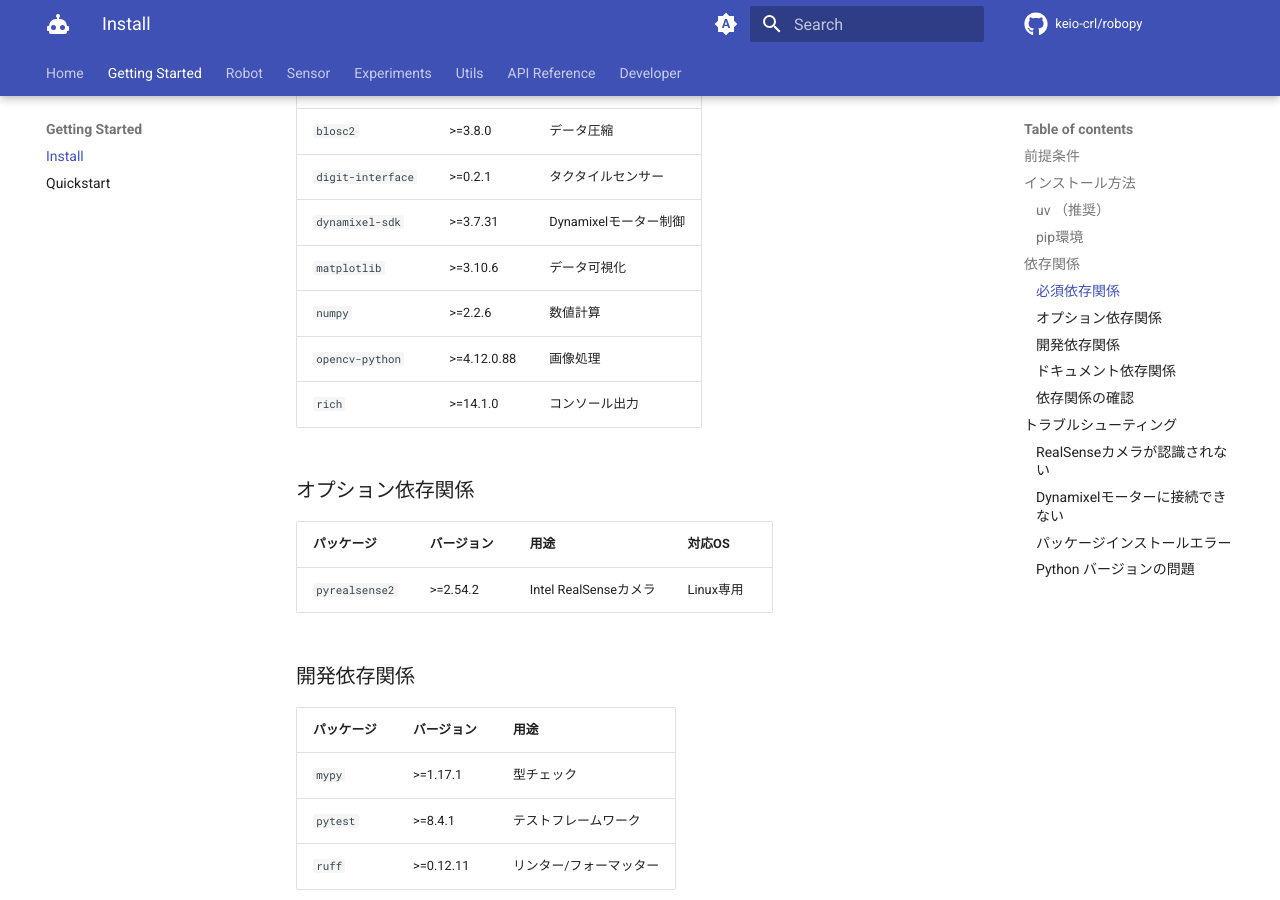
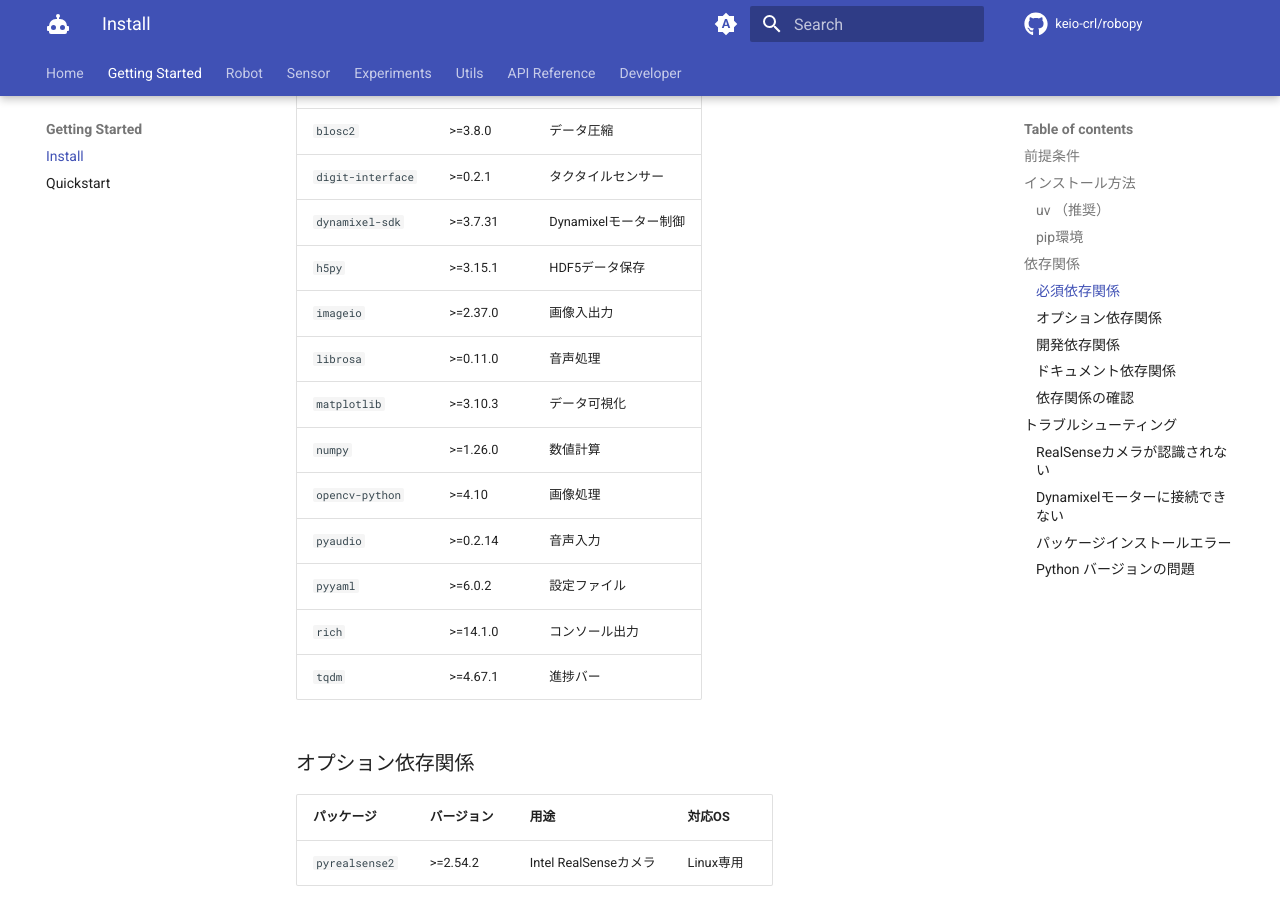
Before and after one commit to keio-crl/robopy, an MkDocs documentation site: the page built from docs/getting-started/installation.md, in a window 1280 px wide and 900 px high, scrolled down 1021 px. Built offline with MkDocs 1.6.1 and Material for MkDocs 9.7.7, drawn with Linux system fonts in a browser that asks for light colours; comment, search, counter and statistics services are not loaded; the version menu is left out; some of the changed text lies outside the part shown.

Commit message:
chore: update version to 0.3.2 and adjust Python version requirement to 3.11 in installation documentation

````diff
--- a/docs/getting-started/installation.md
+++ b/docs/getting-started/installation.md
@@ -2,7 +2,7 @@
 
 ## :material-check-circle: 前提条件
 
-- Python 3.12以上
+- Python 3.11以上
 - Linux環境（RealSenseカメラ使用時）
 - UV パッケージマネージャー（推奨）
 
@@ -15,7 +15,7 @@
 
 ```bash
 # 基本パッケージのインストール
-uv add git+https://github.com/keio-crl/robopy.git --tag v0.3.0
+uv add git+https://github.com/keio-crl/robopy.git --tag v0.3.2
 # RealSenseサポート（Linux）
 uv add pyrealsense2
 
@@ -41,10 +41,16 @@
 | `blosc2` | >=3.8.0 | データ圧縮 |
 | `digit-interface` | >=0.2.1 | タクタイルセンサー |
 | `dynamixel-sdk` | >=3.7.31 | Dynamixelモーター制御 |
-| `matplotlib` | >=3.10.6 | データ可視化 |
-| `numpy` | >=2.2.6 | 数値計算 |
-| `opencv-python` | >=4.12.0.88 | 画像処理 |
+| `h5py` | >=3.15.1 | HDF5データ保存 |
+| `imageio` | >=2.37.0 | 画像入出力 |
+| `librosa` | >=0.11.0 | 音声処理 |
+| `matplotlib` | >=3.10.3 | データ可視化 |
+| `numpy` | >=1.26.0 | 数値計算 |
+| `opencv-python` | >=4.10 | 画像処理 |
+| `pyaudio` | >=0.2.14 | 音声入力 |
+| `pyyaml` | >=6.0.2 | 設定ファイル |
 | `rich` | >=14.1.0 | コンソール出力 |
+| `tqdm` | >=4.67.1 | 進捗バー |
 
 ### オプション依存関係
 
@@ -160,6 +166,6 @@
 # Pythonバージョンの確認
 python --version
 
-# 3.12以上が必要
-python -c "import sys; print(sys.version_info >= (3, 12))"
+# 3.11以上が必要
+python -c "import sys; print(sys.version_info >= (3, 11))"
 ```
--- a/pyproject.toml
+++ b/pyproject.toml
@@ -1,6 +1,6 @@
 [project]
 name = "robopy"
-version = "0.2.0"
+version = "0.3.2"
 description = "A Python library for controlling robots with Dynamixel actuators and Intel RealSense cameras."
 readme = "README.md"
 authors = [{ name = "tetsugo", email = "tetsugou2002@gmail.com" }]
````
